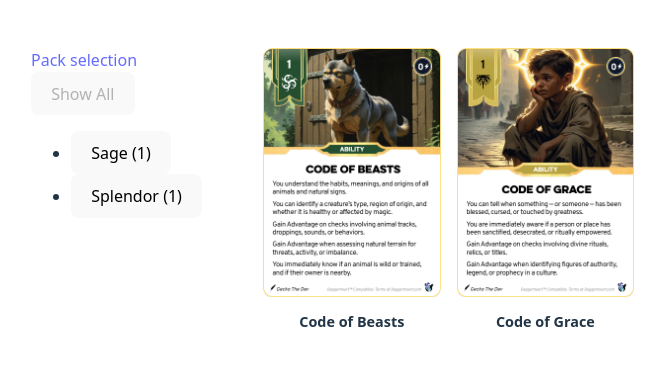
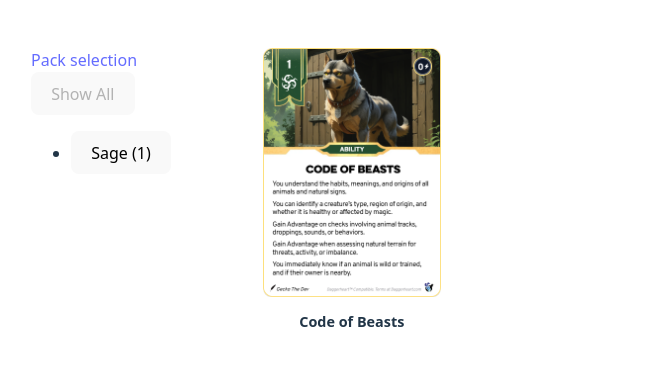
Before and after one commit to dkNilMun/daggercards, a React (Vite) app: page /pack/breaking-the-spire in a window 1280 px wide. Shown: the top 366 px of the page, without its empty margins (17-682 px from the left). Built offline with nearby package versions, Linux system fonts and the light colour scheme.

Commit message:
Folder based indexing

```diff
--- a/src/pages/Home.tsx
+++ b/src/pages/Home.tsx
@@ -16,7 +16,7 @@ const Home: React.FC<HomeProps> = ({ cards, setCards }) => {
     const { packId } = useParams<{ packId: string }>();
     const [selectedDomain, setSelectedDomain] = useState<string | null>(null);
 // Import all images from all packs
-    const allThumbnails = import.meta.glob('/public/packs/*/cards/*.png', {
+    const allThumbnails = import.meta.glob('/public/packs/*/cards/*/*.png', {
         eager: true,
         as: 'url'
     });
@@ -33,11 +33,16 @@ const Home: React.FC<HomeProps> = ({ cards, setCards }) => {
             .filter(([path]) => path.includes(`/packs/${packId}/cards/`));
 
         const cardsFromImages: Card[] = packThumbnails.map(([path, url]) => {
+            // Extract domain from folder after /cards/
+            const domainMatch = path.match(/\/cards\/([^/]+)\//);
+            const domain = domainMatch ? domainMatch[1] : 'Unknown';
+
             const filename = path.split('/').pop() || '';
-            const [domain, ...rest] = filename.replace('.png', '').split('_');
+            const title = filename.replace('.png', '').replace(/_/g, ' ');
+
             return {
                 id: filename.replace('.png', ''),
-                title: rest.join(' '),
+                title,
                 domain,
                 keywords: [],
                 full: url as string,
```
Also changed, not shown: public/packs/breaking-the-spire/cards/Sage/Code_of_Beasts.png (renamed from public/packs/breaking-the-spire/cards/Sage_Code_of_Beasts.png).
